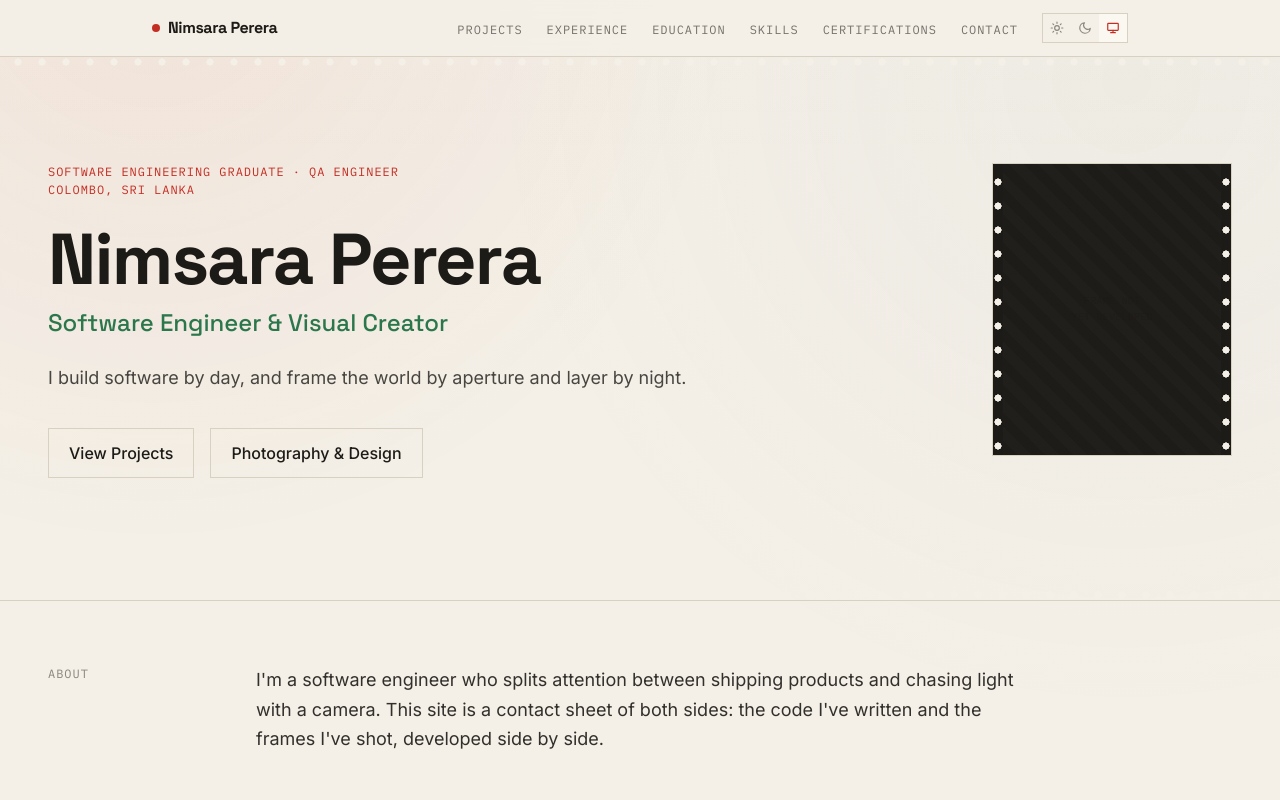
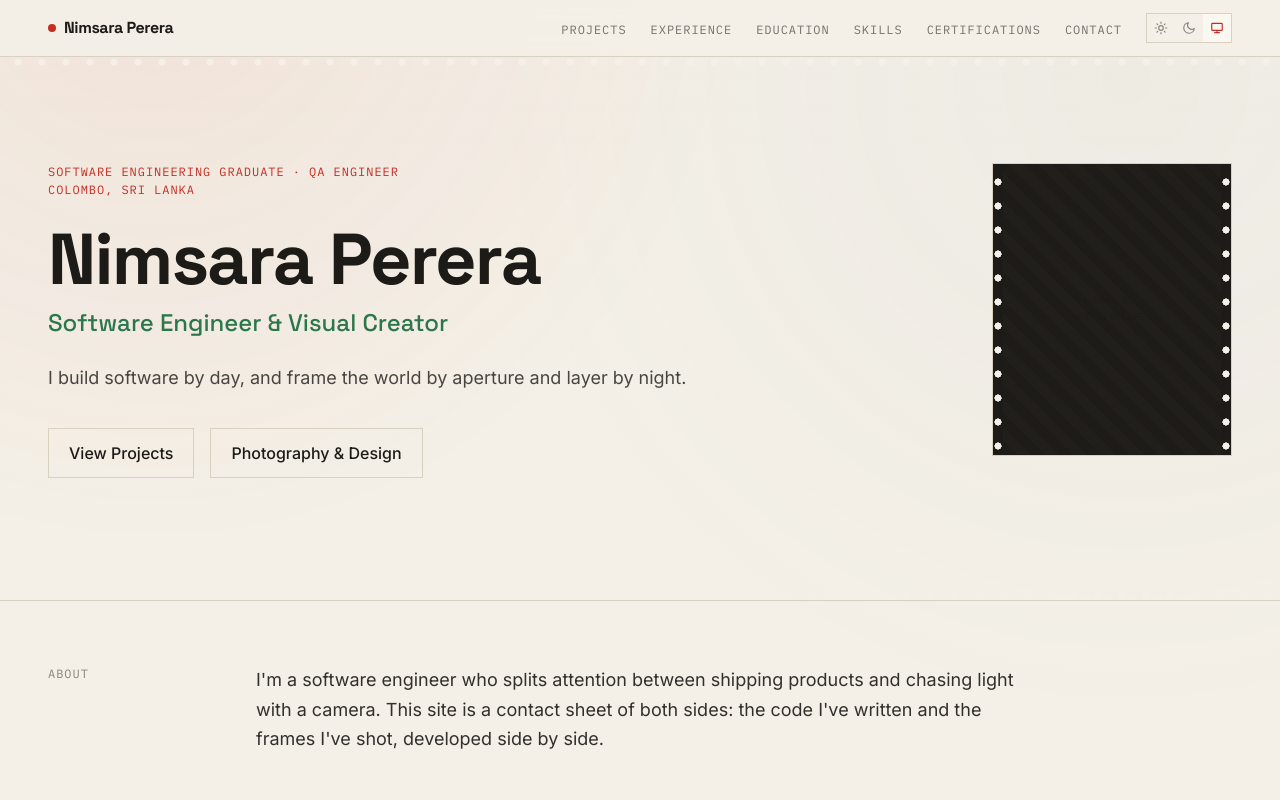
Before and after one commit to binoperera/Portfolio, a Next.js app: page / in a window 1280 px wide. Shown: the top 800 px of the page. Built offline with nearby package versions, Linux system fonts and the light colour scheme.

Commit message:
Increase nav max width from 5xl to 7xl

```diff
--- a/components/Nav.tsx
+++ b/components/Nav.tsx
@@ -12,7 +12,8 @@ const links = [
 export default function Nav({ name }: { name: string }) {
   return (
     <header className="sticky top-0 z-40 border-b border-line bg-ink/90 backdrop-blur">
-      <nav aria-label="Primary" className="max-w-5xl mx-auto px-6 h-14 flex items-center gap-6">
+      {/* Same width as the page sections (CONTAINER in app/page.tsx). */}
+      <nav aria-label="Primary" className="max-w-7xl mx-auto px-6 lg:px-12 h-14 flex items-center gap-6">
         <a
           href="#top"
           className="hidden sm:flex items-center gap-2 font-display font-bold text-cream tracking-tight shrink-0 hover:text-safelight transition"
```
